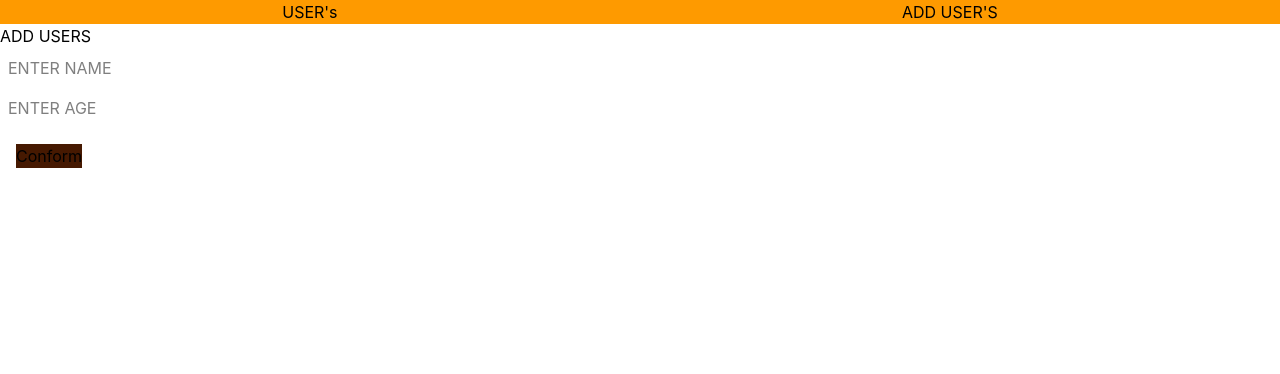
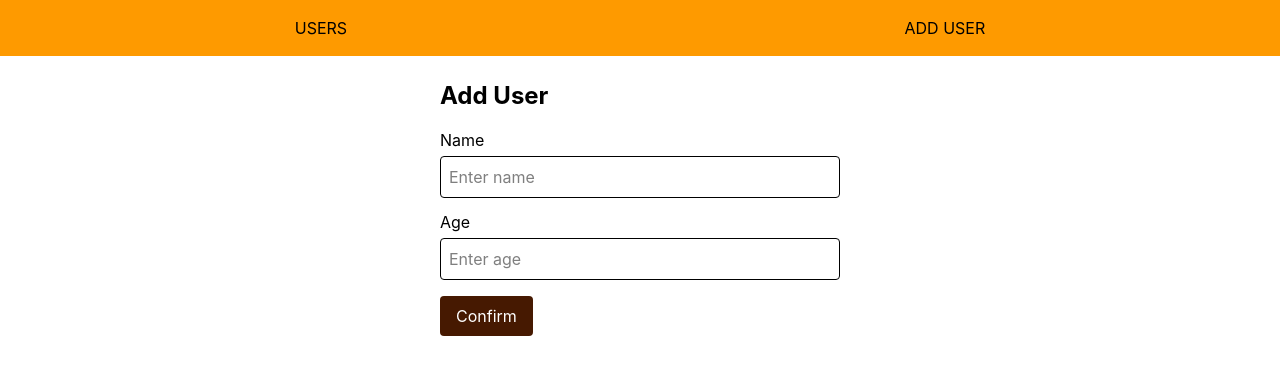
Before and after one commit to LITHIL70/api-s-prc, a React (Vite) app: page /adduser in a window 1280 px wide. Shown: the top 374 px of the page. Built offline with nearby package versions, Linux system fonts and the light colour scheme; no server answers.

Commit message:
Fix Vite config and user CRUD frontend bugs

```diff
--- a/src/App.jsx
+++ b/src/App.jsx
@@ -1,24 +1,19 @@
-import { useEffect, useState } from 'react'
 import UserAdd from './UserAdd'
 import UserList from './UsersList'
-import { NavLink,Routes, Route } from 'react-router-dom'
+import { NavLink, Routes, Route, Navigate } from 'react-router-dom'
 
 function App() {
-
-
-
-
   return (
     <>
-
-      <ul className='flex w-full bg-amber-500 justify-around'>
-        <NavLink to="/users"><li>USER's</li></NavLink>
-        <NavLink to="/addUser"><li>ADD USER'S</li></NavLink>
-      </ul>
+      <nav className="flex w-full justify-around bg-amber-500 p-4">
+        <NavLink to="/users">USERS</NavLink>
+        <NavLink to="/adduser">ADD USER</NavLink>
+      </nav>
 
       <Routes>
-        <Route path='/users' element={< UserList/>}/>
-        <Route path='/adduser' element={< UserAdd/>}/>
+        <Route path="/" element={<Navigate to="/users" replace />} />
+        <Route path="/users" element={<UserList />} />
+        <Route path="/adduser" element={<UserAdd />} />
       </Routes>
     </>
   )
--- a/src/UserAdd.jsx
+++ b/src/UserAdd.jsx
@@ -1,42 +1,54 @@
-import { useState } from "react"
-import { useNavigate } from "react-router-dom"
+import { useState } from 'react'
+import { useNavigate } from 'react-router-dom'
 
-export default function UserAdd(){
+const url = 'http://localhost:3000/users'
 
-    let url="http://localhost:3000/users"
+export default function UserAdd() {
+  const navigate = useNavigate()
+  const [name, setName] = useState('')
+  const [age, setAge] = useState('')
+  const [isSubmitting, setIsSubmitting] = useState(false)
+  const [error, setError] = useState('')
 
-    let navigate = useNavigate()
+  async function addUser(event) {
+    event.preventDefault()
+    setError('')
 
-    let[name,setName]=useState()
-    let[age,setAge]=useState()
+    if (!name.trim() || age === '' || Number(age) < 0) {
+      setError('Enter a name and a valid age.')
+      return
+    }
 
-    async function addUser() {
-        let response = await fetch(url,{
-            method:"POST",
-            body:JSON.stringify({name, age})
-        });
+    setIsSubmitting(true)
+    try {
+      const response = await fetch(url, {
+        method: 'POST',
+        headers: { 'Content-Type': 'application/json' },
+        body: JSON.stringify({ name: name.trim(), age: Number(age) }),
+      })
+      if (!response.ok) throw new Error(`Request failed (${response.status})`)
+      alert('User added successfully')
+      navigate('/users')
+    } catch (err) {
+      setError(`Could not add user. Make sure your API is running at ${url}. ${err.message}`)
+    } finally {
+      setIsSubmitting(false)
+    }
+  }
 
-        response = await response.json()
-
-        if(response){
-            alert("user added")
-            navigate("/users")
-        }else{
-            alert("users not added")
-        }
-
-    }
-    return(
-        <>
-        <div>
-            <h1>ADD USERS</h1>
-
-            <input className="m-2" type="text" placeholder="ENTER NAME" onChange={(event)=>setName(event.target.value)}/><br></br>
-            <input className="m-2" type="text" placeholder="ENTER AGE"  onChange={(event)=>setAge(event.target.value)}/><br></br>
-
-            <button className="m-4 bg-amber-950" onClick={addUser()}>Conform</button>
-
-        </div>
-        </>
-    )
+  return (
+    <div className="mx-auto max-w-md p-6">
+      <h1 className="mb-4 text-2xl font-bold">Add User</h1>
+      <form onSubmit={addUser}>
+        <label className="mb-1 block" htmlFor="name">Name</label>
+        <input id="name" className="mb-3 w-full rounded border p-2" type="text" placeholder="Enter name" value={name} onChange={(event) => setName(event.target.value)} required />
+        <label className="mb-1 block" htmlFor="age">Age</label>
+        <input id="age" className="mb-4 w-full rounded border p-2" type="number" min="0" placeholder="Enter age" value={age} onChange={(event) => setAge(event.target.value)} required />
+        <button className="rounded bg-amber-950 px-4 py-2 text-white disabled:opacity-50" type="submit" disabled={isSubmitting}>
+          {isSubmitting ? 'Saving...' : 'Confirm'}
+        </button>
+        {error && <p className="mt-3 text-red-600" role="alert">{error}</p>}
+      </form>
+    </div>
+  )
 }
--- a/src/UsersList.jsx
+++ b/src/UsersList.jsx
@@ -1,50 +1,50 @@
-import { useState } from "react"
+import { useEffect, useState } from 'react'
 
-export default function UserList(){
+const url = 'http://localhost:3000/users'
 
-    let url = "http://localhost:3000/users"
+export default function UserList() {
+  const [users, setUsers] = useState([])
+  const [loading, setLoading] = useState(true)
+  const [error, setError] = useState('')
 
-      let[users, setUsers]=useState([])
+  useEffect(() => {
+    const controller = new AbortController()
 
-      async function getUsers(){
+    async function getUsers() {
+      try {
+        const response = await fetch(url, { signal: controller.signal })
+        if (!response.ok) throw new Error(`Request failed (${response.status})`)
+        const data = await response.json()
+        const list = Array.isArray(data) ? data : (data.users ?? data.data ?? [])
+        setUsers(Array.isArray(list) ? list : [])
+      } catch (err) {
+        if (err.name !== 'AbortError') setError(`Could not load users. Make sure your API is running at ${url}. ${err.message}`)
+      } finally {
+        if (!controller.signal.aborted) setLoading(false)
+      }
+    }
 
-        let  response = await fetch(url)
+    getUsers()
+    return () => controller.abort()
+  }, [])
 
-        response = await response.json()
-
-        console.log(response)
-
-        setUsers(response.users)
-
-
-      }
-
-      useEffect(()=>{
-        getUsers()
-      },[])
-
-
-    return(
-        <>
-
-        <div>
-        <h1>Getting users through API'S</h1>
-
-        <ul>
-          <li>Name</li>
-          <li>Age</li>
-        </ul>
-
-       {
-        users.map((user)=>(
-          <ul>
-          <li>{user.name}</li>
-          <li>{user.age}</li><br/>
-        </ul>
-        ))
-        }
-      </div>
-
-        </>
-    )
+  return (
+    <main className="p-6">
+      <h1 className="mb-4 text-2xl font-bold">Users</h1>
+      {loading && <p>Loading users...</p>}
+      {error && <p className="mb-3 text-red-600" role="alert">{error}</p>}
+      {!loading && !error && users.length === 0 && <p>No users found.</p>}
+      {users.length > 0 && (
+        <table className="w-full max-w-xl border-collapse text-left">
+          <thead><tr className="bg-amber-500"><th className="border p-2">Name</th><th className="border p-2">Age</th></tr></thead>
+          <tbody>{users.map((user, index) => (
+            <tr key={user.id ?? `${user.name}-${index}`}>
+              <td className="border p-2">{user.name ?? '—'}</td>
+              <td className="border p-2">{user.age ?? '—'}</td>
+            </tr>
+          ))}</tbody>
+        </table>
+      )}
+    </main>
+  )
 }
--- a/vite.config.js
+++ b/vite.config.js
@@ -2,7 +2,6 @@ import react from '@vitejs/plugin-react'
 import { defineConfig } from 'vite'
 import tailwindcss from '@tailwindcss/vite'
 
-https:/vite.dev/config
 export default defineConfig({
   plugins: [react(), tailwindcss()],
 })
```
